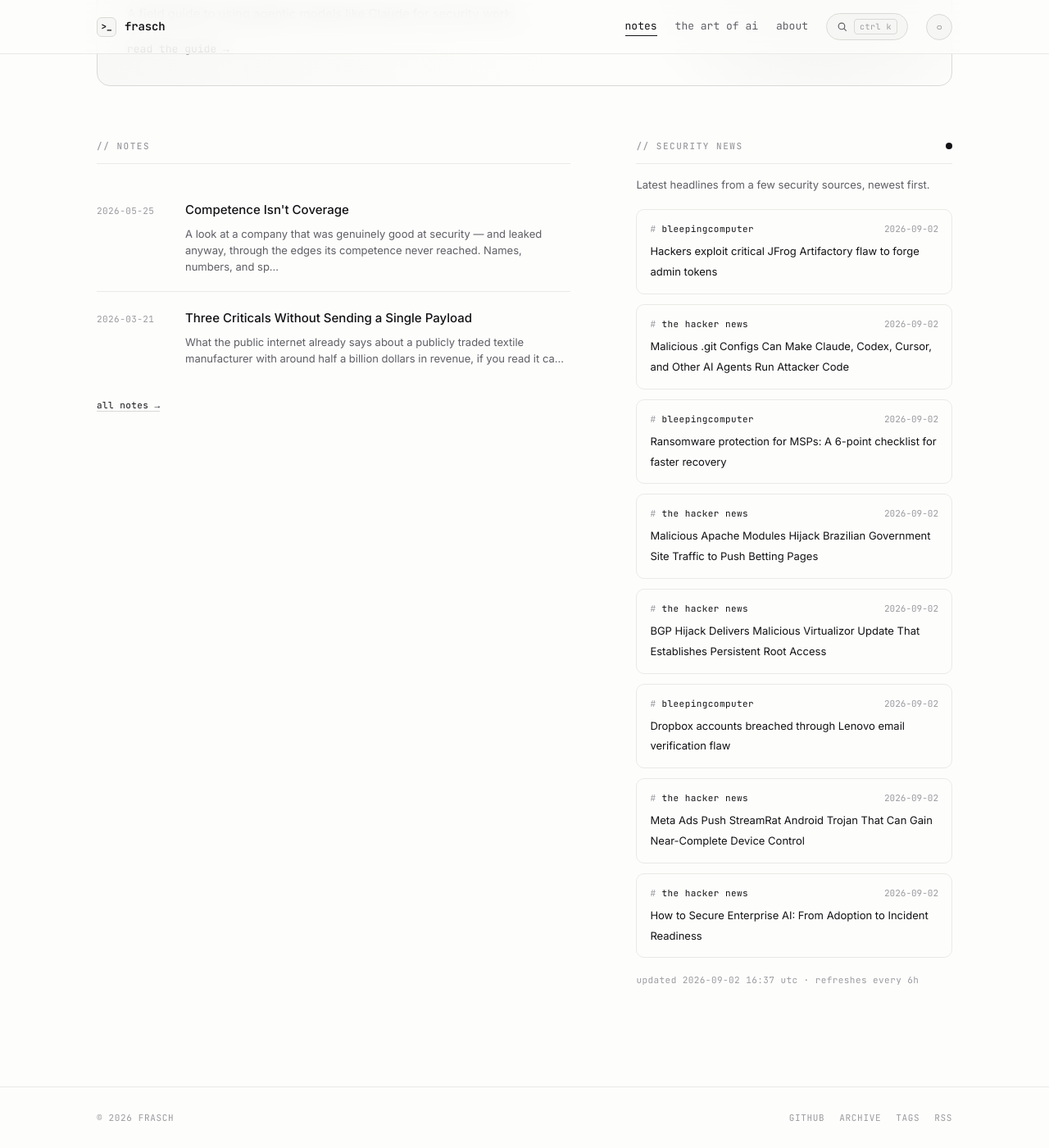
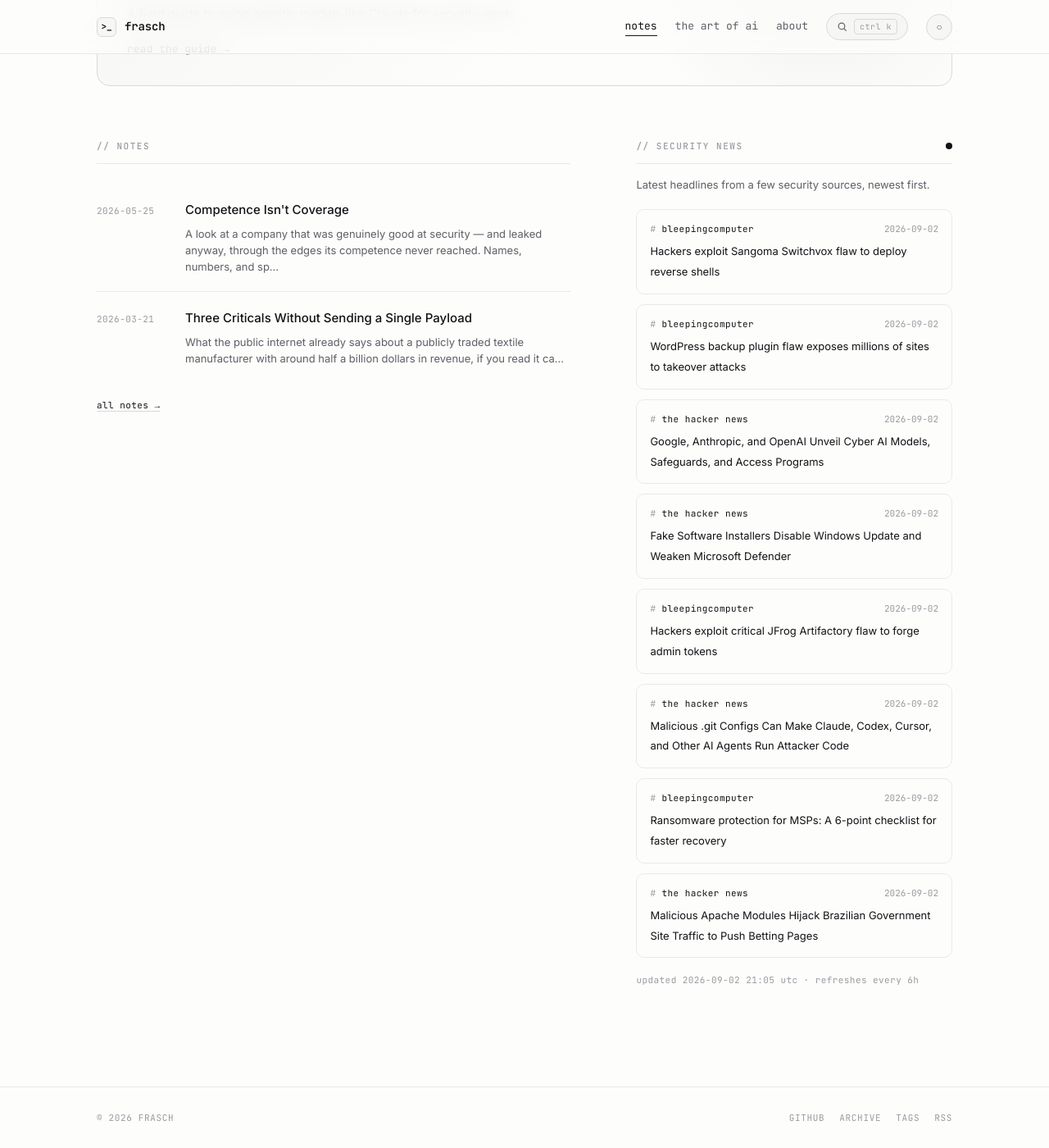
Before and after one commit to whoisfrasch/frasch, a Jekyll site: the page built from index.html, in a window 1280 px wide and 1400 px high, scrolled down 615 px. Shown: the whole window at 82% size. Built offline with Jekyll 4.4.1, drawn with Linux system fonts in a browser that asks for light colours.

Commit message:
Refresh security news feed

```diff
--- a/_data/news.json
+++ b/_data/news.json
@@ -1,6 +1,30 @@
 {
-  "updated": "2026-09-02T16:37:51Z",
+  "updated": "2026-09-02T21:05:59Z",
   "items": [
+    {
+      "source": "bleepingcomputer",
+      "title": "Hackers exploit Sangoma Switchvox flaw to deploy reverse shells",
+      "link": "https://www.bleepingcomputer.com/news/security/hackers-exploit-sangoma-switchvox-flaw-to-deploy-reverse-shells/",
+      "date": "2026-09-02T21:00:13Z"
+    },
+    {
+      "source": "bleepingcomputer",
+      "title": "WordPress backup plugin flaw exposes millions of sites to takeover attacks",
+      "link": "https://www.bleepingcomputer.com/news/security/wordpress-backup-plugin-flaw-exposes-millions-of-sites-to-takeover-attacks/",
+      "date": "2026-09-02T19:28:46Z"
+    },
+    {
+      "source": "the hacker news",
+      "title": "Google, Anthropic, and OpenAI Unveil Cyber AI Models, Safeguards, and Access Programs",
+      "link": "https://thehackernews.com/2026/09/google-anthropic-and-openai-unveil.html",
+      "date": "2026-09-02T18:27:49Z"
+    },
+    {
+      "source": "the hacker news",
+      "title": "Fake Software Installers Disable Windows Update and Weaken Microsoft Defender",
+      "link": "https://thehackernews.com/2026/09/fake-software-installers-disable.html",
+      "date": "2026-09-02T16:41:06Z"
+    },
     {
       "source": "bleepingcomputer",
       "title": "Hackers exploit critical JFrog Artifactory flaw to forge admin tokens",
@@ -24,30 +48,6 @@
       "title": "Malicious Apache Modules Hijack Brazilian Government Site Traffic to Push Betting Pages",
       "link": "https://thehackernews.com/2026/09/malicious-apache-modules-hijack.html",
       "date": "2026-09-02T13:44:16Z"
-    },
-    {
-      "source": "the hacker news",
-      "title": "BGP Hijack Delivers Malicious Virtualizor Update That Establishes Persistent Root Access",
-      "link": "https://thehackernews.com/2026/09/bgp-hijack-delivers-malicious.html",
-      "date": "2026-09-02T13:12:45Z"
-    },
-    {
-      "source": "bleepingcomputer",
-      "title": "Dropbox accounts breached through Lenovo email verification flaw",
-      "link": "https://www.bleepingcomputer.com/news/security/dropbox-accounts-breached-through-lenovo-email-verification-flaw/",
-      "date": "2026-09-02T12:30:22Z"
-    },
-    {
-      "source": "the hacker news",
-      "title": "Meta Ads Push StreamRat Android Trojan That Can Gain Near-Complete Device Control",
-      "link": "https://thehackernews.com/2026/09/meta-ads-push-streamrat-android-trojan.html",
-      "date": "2026-09-02T12:22:02Z"
-    },
-    {
-      "source": "the hacker news",
-      "title": "How to Secure Enterprise AI: From Adoption to Incident Readiness",
-      "link": "https://thehackernews.com/2026/09/how-to-secure-enterprise-ai-from.html",
-      "date": "2026-09-02T11:30:00Z"
     }
   ]
 }
```
